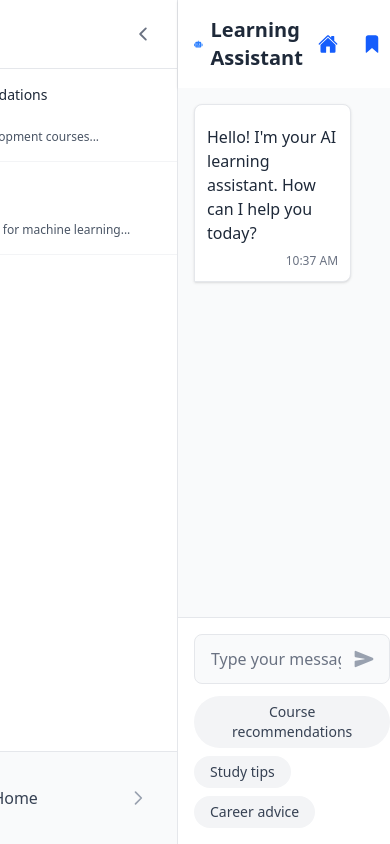
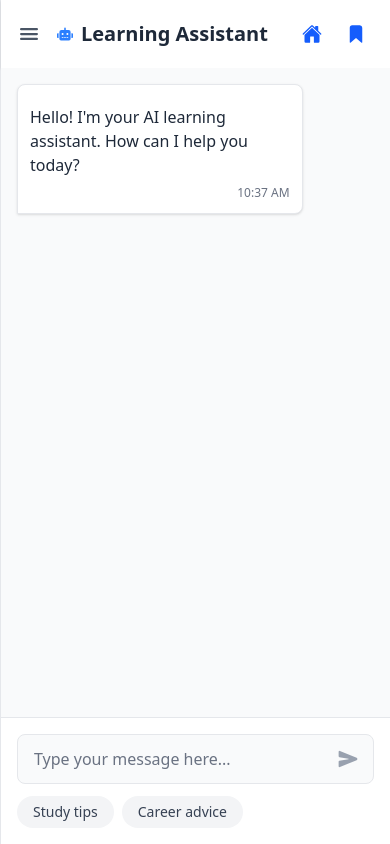
Before and after one commit to Pranay-Dommati/thestudent, a React (Vite) app in the folder frontend/: page /chat in a window 390 px wide. Built offline with nearby package versions, Linux system fonts and the light colour scheme.

Commit message:
changed chatbot page

```diff
--- a/frontend/src/components/Chatbot/ChatbotPage.jsx
+++ b/frontend/src/components/Chatbot/ChatbotPage.jsx
@@ -4,6 +4,27 @@ import { IoSend, IoHome, IoBookmark, IoMenu, IoChevronBack } from "react-icons/i
 import { FaGraduationCap, FaRegLightbulb, FaRobot, FaHistory } from "react-icons/fa";
 import { BiLoaderAlt } from "react-icons/bi";
 import ReactMarkdown from 'react-markdown';
+
+const useWindowSize = () => {
+  const [windowSize, setWindowSize] = useState({
+    width: window.innerWidth,
+    height: window.innerHeight,
+  });
+
+  useEffect(() => {
+    const handleResize = () => {
+      setWindowSize({
+        width: window.innerWidth,
+        height: window.innerHeight,
+      });
+    };
+
+    window.addEventListener('resize', handleResize);
+    return () => window.removeEventListener('resize', handleResize);
+  }, []);
+
+  return windowSize;
+};
 
 const ChatbotPage = () => {
   const [searchParams] = useSearchParams();
@@ -23,7 +44,8 @@ const ChatbotPage = () => {
   const [apiError, setApiError] = useState(null);
   const messagesEndRef = useRef(null);
   const initialQueryProcessed = useRef(false);
-  const [isSidebarOpen, setIsSidebarOpen] = useState(true);
+  const { width } = useWindowSize();
+  const [isSidebarOpen, setIsSidebarOpen] = useState(width >= 1024); // 1024px is typical laptop breakpoint
   const [chatSessions, setChatSessions] = useState([
     {
       id: 1,
@@ -61,6 +83,10 @@ const ChatbotPage = () => {
       navigate('/chat', { replace: true });
     }
   }, [initialQuery, navigate]);
+
+  useEffect(() => {
+    setIsSidebarOpen(width >= 1024);
+  }, [width]);
 
   const callGeminiAPI = async (userMessage) => {
     try {
@@ -384,7 +410,7 @@ const ChatbotPage = () => {
               </div>
 
               <div className="flex flex-wrap gap-2 mt-3">
-                {["Course recommendations", "Study tips", "Career advice"].map((suggestion, index) => (
+                {["Study tips", "Career advice"].map((suggestion, index) => (
                   <button
                     key={index}
                     onClick={() => handleSuggestion(suggestion)}
```
